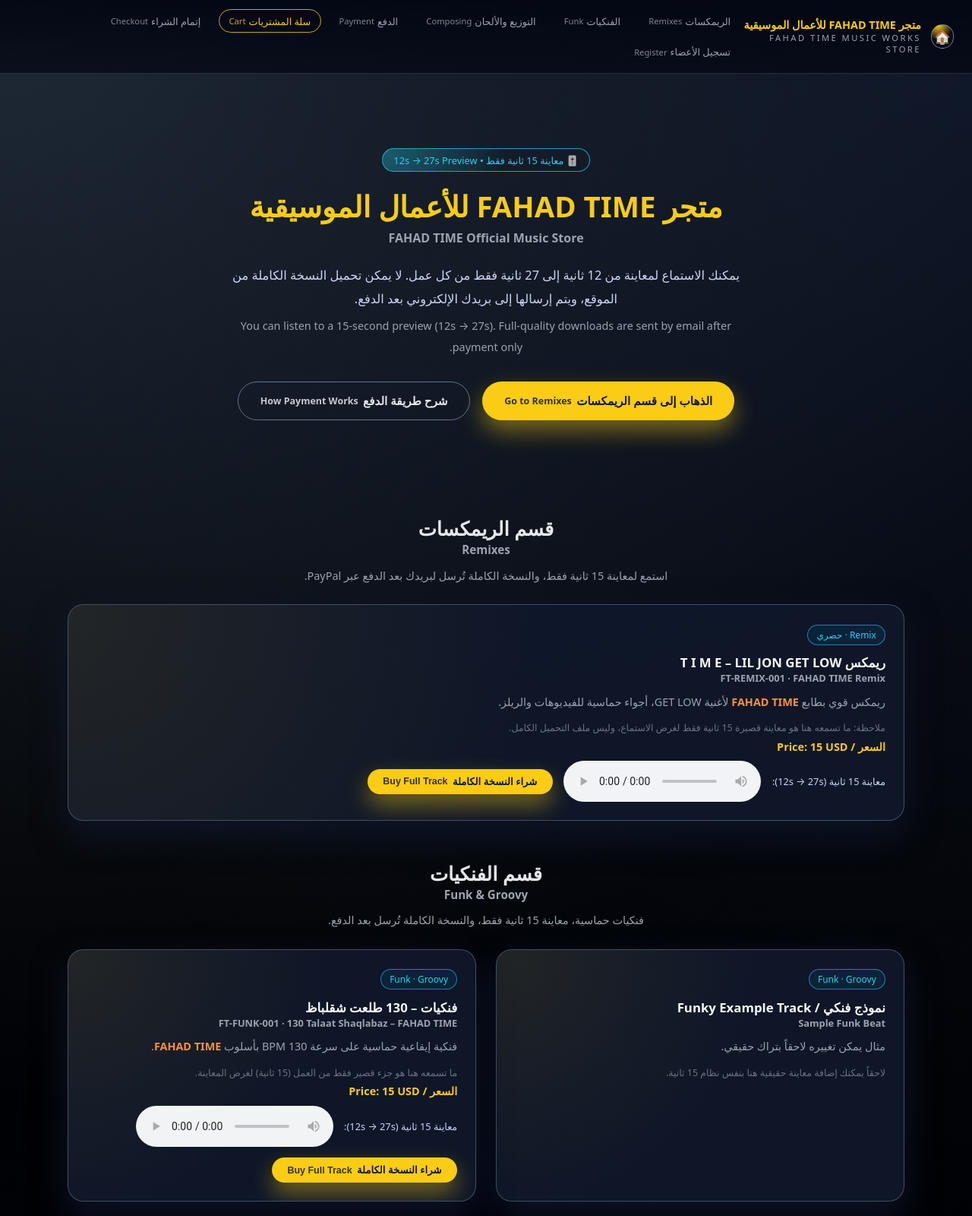
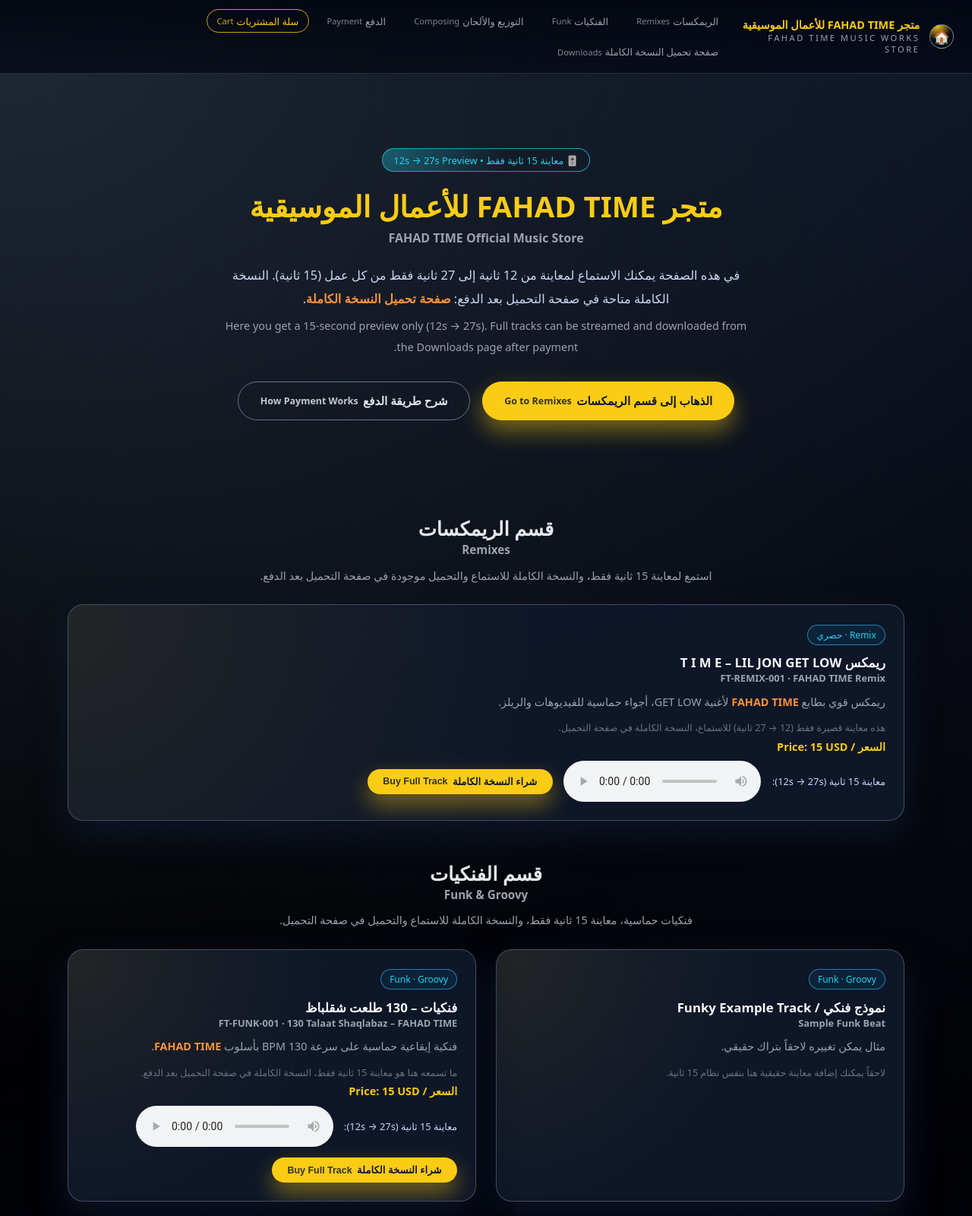
Before and after one commit to fahadtime/fahadtime, a plain HTML site: page index.html in a window 1280 px wide. Shown: the top 1600 px of the page at 76% size. Drawn offline with Linux system fonts and the light colour scheme.

Commit message:
Update index.html

```diff
--- a/index.html
+++ b/index.html
@@ -401,10 +401,7 @@
                 <span>سلة المشتريات</span><span class="en">Cart</span>
             </a>
             <a href="checkout/checkout.html" class="nav-link">
-                <span>إتمام الشراء</span><span class="en">Checkout</span>
-            </a>
-            <a href="register.html" class="nav-link">
-                <span>تسجيل الأعضاء</span><span class="en">Register</span>
+                <span>صفحة تحميل النسخة الكاملة</span><span class="en">Downloads</span>
             </a>
         </nav>
     </header>
@@ -419,10 +416,11 @@
             <span class="en">FAHAD TIME Official Music Store</span>
         </h1>
         <p class="hero-subtitle">
-            يمكنك الاستماع لمعاينة من 12 ثانية إلى 27 ثانية فقط من كل عمل.
-            لا يمكن تحميل النسخة الكاملة من الموقع، ويتم إرسالها إلى بريدك الإلكتروني بعد الدفع.
+            في هذه الصفحة يمكنك الاستماع لمعاينة من 12 ثانية إلى 27 ثانية فقط من كل عمل (15 ثانية).
+            النسخة الكاملة متاحة في صفحة التحميل بعد الدفع:
+            <span class="highlight">صفحة تحميل النسخة الكاملة</span>.
             <span class="en">
-                You can listen to a 15-second preview (12s → 27s). Full-quality downloads are sent by email after payment only.
+                Here you get a 15-second preview only (12s → 27s). Full tracks can be streamed and downloaded from the Downloads page after payment.
             </span>
         </p>
         <div class="hero-buttons">
@@ -445,7 +443,7 @@
                 <span class="en">Remixes</span>
             </h2>
             <p class="section-subtitle">
-                استمع لمعاينة 15 ثانية فقط، والنسخة الكاملة تُرسل لبريدك بعد الدفع عبر PayPal.
+                استمع لمعاينة 15 ثانية فقط، والنسخة الكاملة للاستماع والتحميل موجودة في صفحة التحميل بعد الدفع.
             </p>
         </div>
 
@@ -462,7 +460,7 @@
                         أجواء حماسية للفيديوهات والريلز.
                     </p>
                     <div class="track-meta">
-                        ملاحظة: ما تسمعه هنا هو معاينة قصيرة 15 ثانية فقط لغرض الاستماع، وليس ملف التحميل الكامل.
+                        هذه معاينة قصيرة فقط (12 → 27 ثانية) للاستماع، النسخة الكاملة في صفحة التحميل.
                     </div>
                     <div class="price-tag">السعر / Price: 15 USD</div>
 
@@ -473,14 +471,14 @@
                             متصفحك لا يدعم تشغيل الصوت.
                         </audio>
 
-                        <!-- PayPal: تحويل تلقائي بعد الدفع إلى صفحة الجيك آوت -->
+                        <!-- PayPal: بعد الدفع يرجعه إلى صفحة التحميل -->
                         <form action="https://www.paypal.com/cgi-bin/webscr" method="post" target="_blank">
                             <input type="hidden" name="cmd" value="_xclick" />
                             <input type="hidden" name="business" value="fahadtime91@gmail.com" />
                             <input type="hidden" name="item_name" value="FT-REMIX-001 – TIME (LIL JON – GET LOW) – FULL VERSION" />
                             <input type="hidden" name="amount" value="15.00" />
                             <input type="hidden" name="currency_code" value="USD" />
-                            <!-- بعد الدفع يرجعه إلى صفحة checkout اللي فيها Google Form -->
+                            <!-- بعد الدفع يرجع لصفحة التحميل -->
                             <input type="hidden" name="return" value="https://fahadtime.github.io/fahadtime/checkout/checkout.html" />
                             <button type="submit" class="btn-primary btn-small">
                                 شراء النسخة الكاملة
@@ -501,7 +499,7 @@
                 <span class="en">Funk & Groovy</span>
             </h2>
             <p class="section-subtitle">
-                فنكيات حماسية، معاينة 15 ثانية فقط، والنسخة الكاملة تُرسل بعد الدفع.
+                فنكيات حماسية، معاينة 15 ثانية فقط، والنسخة الكاملة للاستماع والتحميل في صفحة التحميل.
             </p>
         </div>
 
@@ -534,7 +532,7 @@
                         <span class="highlight">FAHAD TIME</span>.
                     </p>
                     <div class="track-meta">
-                        ما تسمعه هنا هو جزء قصير فقط من العمل (15 ثانية) لغرض المعاينة.
+                        ما تسمعه هنا هو معاينة 15 ثانية فقط، النسخة الكاملة في صفحة التحميل بعد الدفع.
                     </div>
                     <div class="price-tag">السعر / Price: 15 USD</div>
 
@@ -608,7 +606,8 @@
                 <span class="en">Payment & Downloads</span>
             </h2>
             <p class="section-subtitle">
-                الدفع يتم حالياً عبر PayPal، واستلام النسخة الكاملة يكون عبر بريدك الإلكتروني بعد تعبئة النموذج في صفحة الجيك أوت.
+                الدفع يتم حالياً عبر PayPal، والنسخة الكاملة متاحة في صفحة
+                <span class="highlight">تحميل النسخة الكاملة</span> بعد إتمام الدفع.
             </p>
         </div>
 
@@ -625,10 +624,9 @@
                         <br><br>
                         <span class="highlight">fahadtime91@gmail.com</span>
                         <br><br>
-                        بعد الدفع:
-                        <br>1️⃣ سيتم تحويلك تلقائياً إلى صفحة <a href="checkout/checkout.html" style="color: var(--accent-cyan);">إتمام الشراء</a><br>
-                        2️⃣ تعبئ نموذج Google Form<br>
-                        3️⃣ يتم إرسال رابط تحميل النسخة الكاملة إلى بريدك بعد التأكد.
+                        بعد الدفع سيتم توجيهك تلقائياً إلى
+                        <a href="checkout/checkout.html" style="color: var(--accent-cyan);">صفحة تحميل النسخة الكاملة</a>.
+                        يمكنك حفظ هذه الصفحة في المفضلة والعودة لها في أي وقت للاستماع والتحميل.
                     </p>
                 </div>
             </article>
@@ -637,7 +635,7 @@
 
     <footer class="footer">
         © <span>FAHAD TIME</span> – متجر الأعمال الموسيقية.
-        المعاينة 15 ثانية فقط للاستماع، والتحميل متاح بعد الدفع عبر البريد الإلكتروني.
+        المعاينة 15 ثانية فقط للاستماع، والنسخ الكاملة للاستماع والتحميل متاحة بعد الدفع.
     </footer>
 
     <!-- سكربت المعاينة: 12s → 27s لكل audio.preview-15 -->
@@ -648,21 +646,18 @@
         var previews = document.querySelectorAll("audio.preview-15");
 
         previews.forEach(function (audio) {
-            // أول ما يحمّل الملف نضبط البداية
             audio.addEventListener("loadedmetadata", function () {
                 if (!isNaN(audio.duration) && audio.duration > START) {
                     audio.currentTime = START;
                 }
             });
 
-            // لو ضغط تشغيل وهو خارج المدى نرجعه للبداية
             audio.addEventListener("play", function () {
                 if (audio.currentTime < START || audio.currentTime > END) {
                     audio.currentTime = START;
                 }
             });
 
-            // نوقف عند 27 ثانية ونرجع لبداية المعاينة
             audio.addEventListener("timeupdate", function () {
                 if (audio.currentTime >= END) {
                     audio.pause();
```
